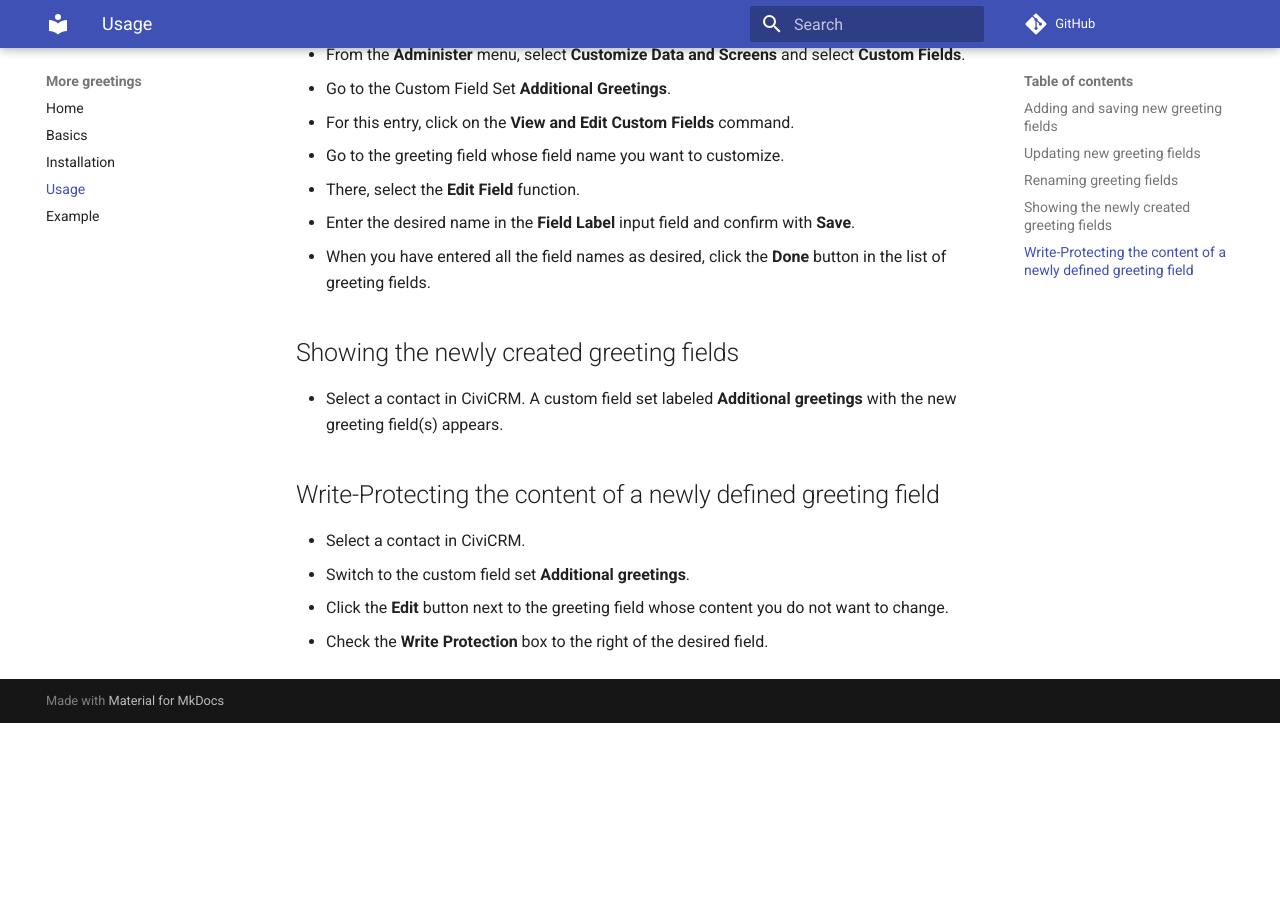
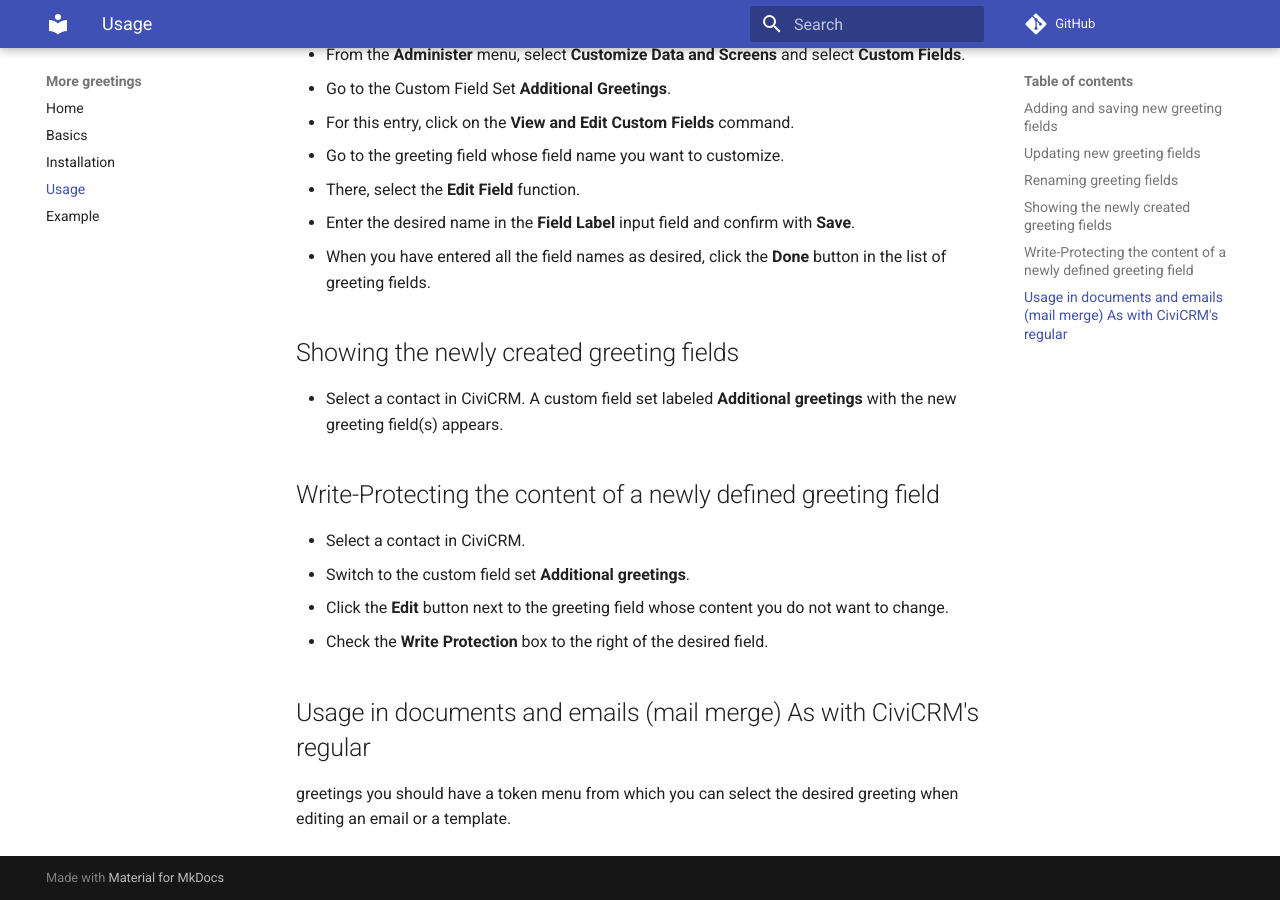
Before and after one commit to systopia/de.systopia.moregreetings, an MkDocs documentation site: the page built from docs/usage.md, in a window 1280 px wide and 900 px high, scrolled down 607 px. Built offline with MkDocs 1.6.1 and Material for MkDocs 9.7.7, drawn with Linux system fonts in a browser that asks for light colours; comment, search, counter and statistics services are not loaded; before the commit the page ends 1330 px from its top, so only the background shows below that.

Commit message:
Minor Extension of Documentation

```diff
--- a/docs/usage.md
+++ b/docs/usage.md
@@ -41,3 +41,7 @@
 - Click the **Edit** button next to the greeting field whose content you do not
   want to change.
 - Check the **Write Protection** box to the right of the desired field.
+
+## Usage in documents and emails (mail merge) As with CiviCRM's regular
+   greetings you should have a token menu from which you can select the
+   desired greeting when editing an email or a template.
```
